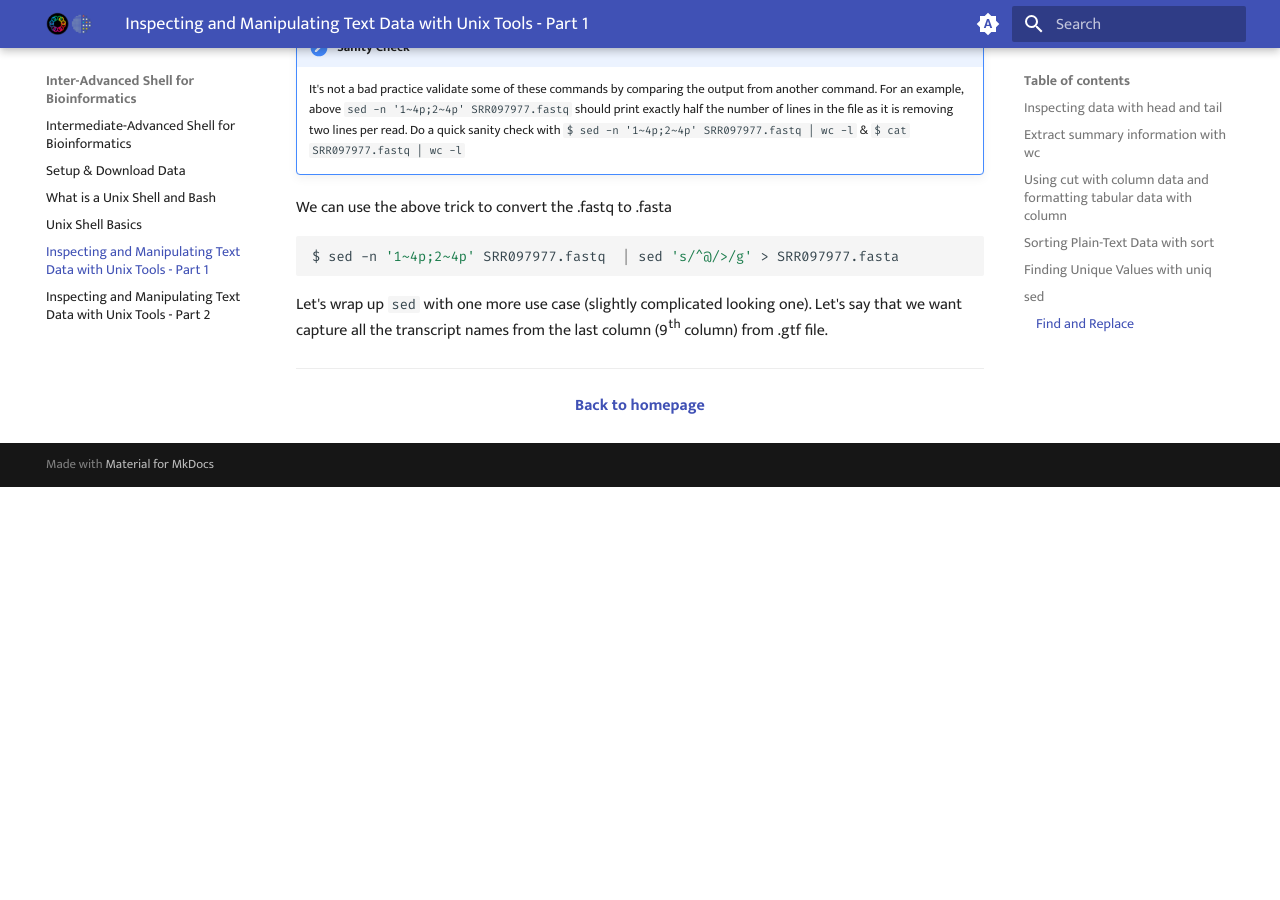
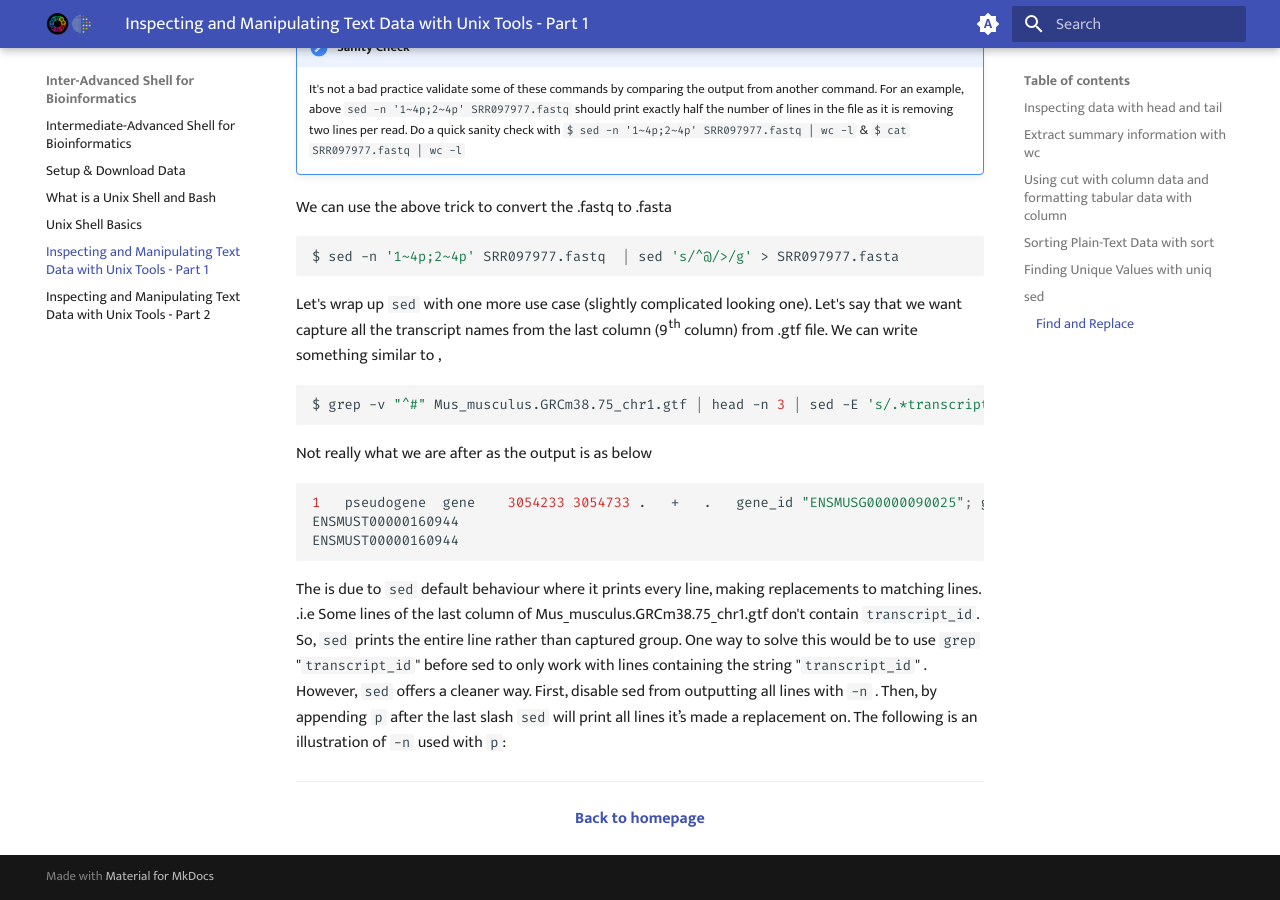
Before and after one commit to GenomicsAotearoa/shell-for-bioinformatics, an MkDocs documentation site: the page built from docs/4_inspectmanipluate.md, in a window 1280 px wide and 900 px high, scrolled down 9360 px. Built offline with MkDocs 1.6.1 and Material for MkDocs 9.7.7, drawn with Linux system fonts in a browser that asks for light colours; before the commit the page ends 9847 px from its top, so only the background shows below that.

Commit message:
sed complicated example

````diff
--- a/docs/4_inspectmanipluate.md
+++ b/docs/4_inspectmanipluate.md
@@ -404,7 +404,21 @@ We can use the above trick to convert the .fastq to .fasta
 ```bash
 $ sed -n '1~4p;2~4p' SRR097977.fastq  | sed 's/^@/>/g' > SRR097977.fasta
 ```
-Let's wrap up `sed` with one more use case (slightly complicated looking one). Let's say that we want capture all the transcript names from the last column (9th column) from .gtf file.
+Let's wrap up `sed` with one more use case (slightly complicated looking one). Let's say that we want capture all the transcript names from the last column (9th column) from .gtf file. We can write something similar to ,
+
+```bash
+$ grep -v "^#" Mus_musculus.GRCm38.75_chr1.gtf | head -n 3 | sed -E 's/.*transcript_id "([^"]+)".*/\1/'
+```
+
+Not really what we are after as the output is as below
+
+```bash
+1	pseudogene	gene	3054233	3054733	.	+	.	gene_id "ENSMUSG00000090025"; gene_name "Gm16088"; gene_source "havana"; gene_biotype "pseudogene";
+ENSMUST00000160944
+ENSMUST00000160944
+```
+
+The is due to `sed` default behaviour where it prints every line, making replacements to matching lines. .i.e Some lines of the last column of Mus_musculus.GRCm38.75_chr1.gtf don't contain `transcript_id`. So, `sed` prints the entire line rather than captured group. One way to solve this would be to use `grep` "`transcript_id`" before sed to only work with lines containing the string "`transcript_id`" . However, `sed` offers a cleaner way. First, disable sed from outputting all lines with `-n` . Then, by appending `p` after the last slash `sed` will print all lines it’s made a replacement on. The following is an illustration of `-n` used with `p`:
 - - -
 
 <p align="center"><b><a class="btn" href="https://genomicsaotearoa.github.io/bash-for-bioinformatics/" style="background: var(--bs-dark);font-weight:bold">Back to homepage</a></b></p>
````
